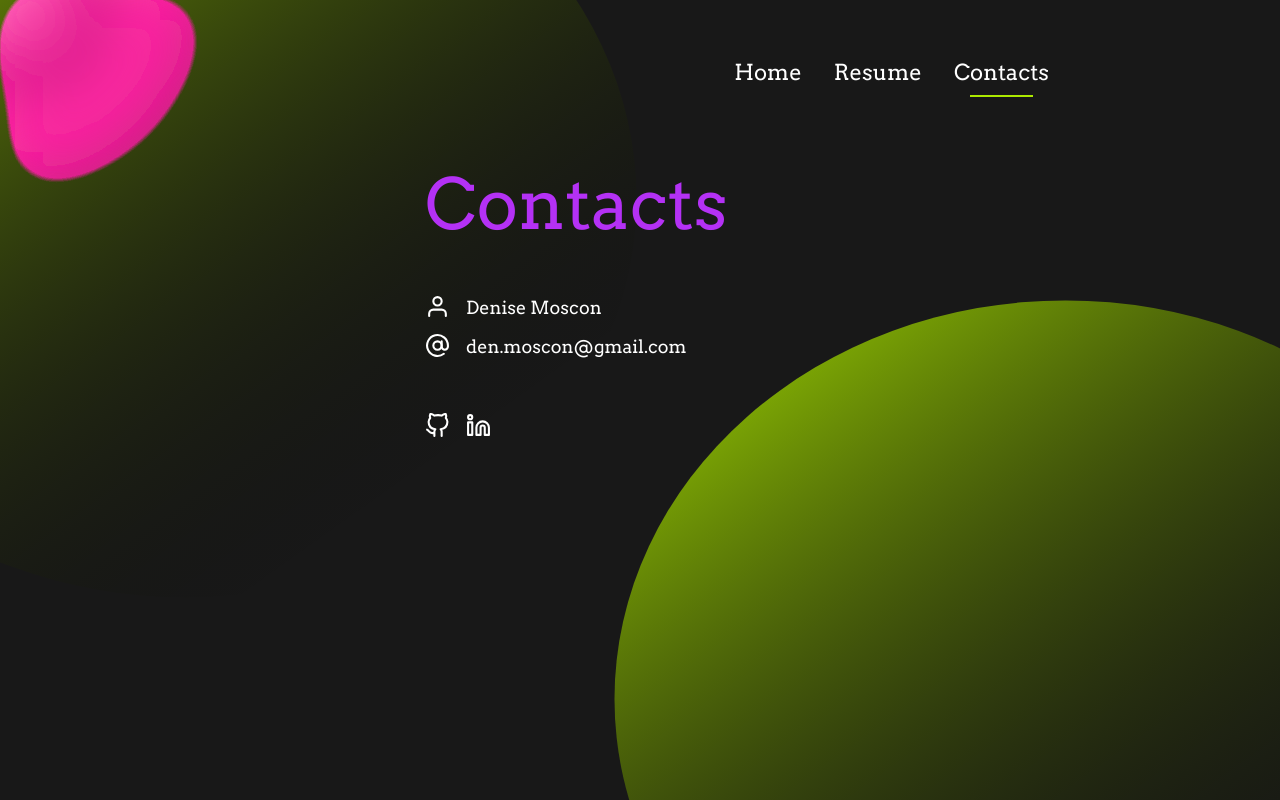
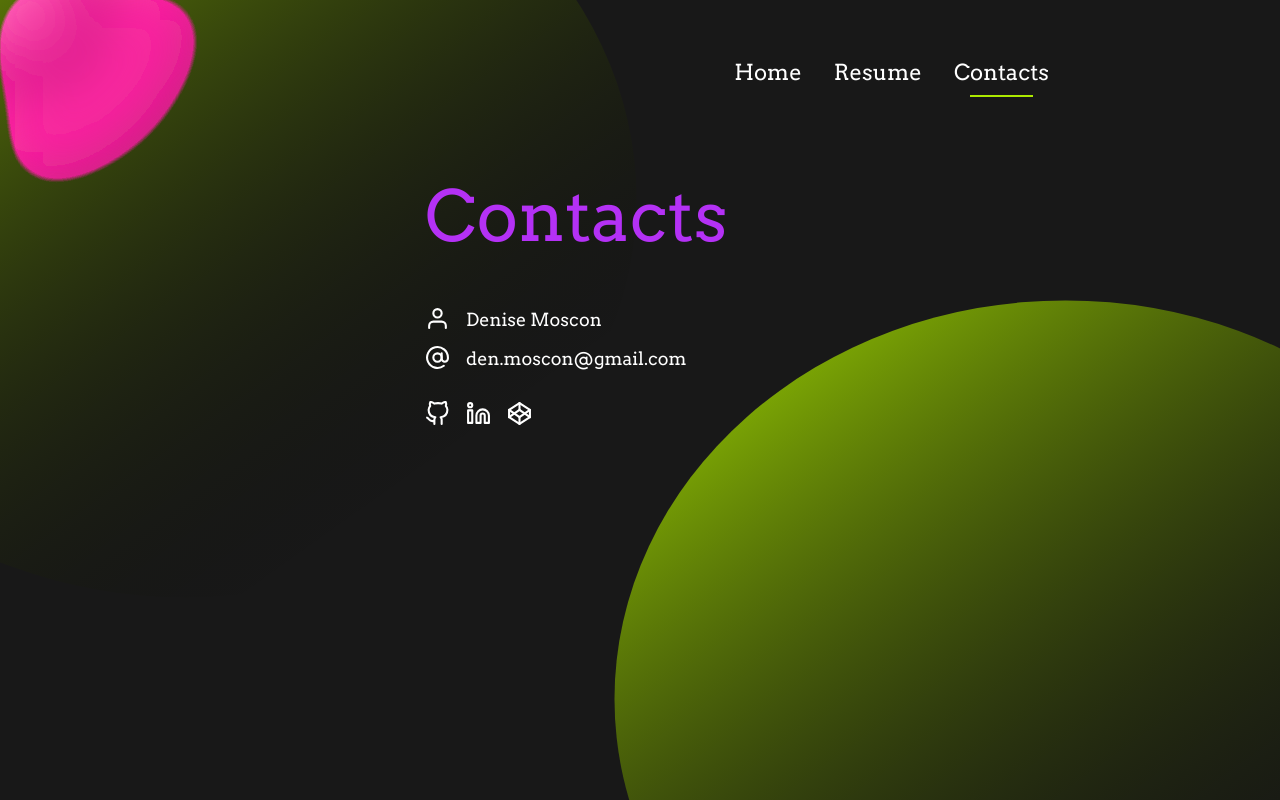
Before and after one commit to CloruroDiSodio/spring-test, a React (Create React App) app: page /#/contacts in a window 1280 px wide. Built offline with nearby package versions, Linux system fonts and the light colour scheme.

Commit message:
contacts style

```diff
--- a/src/Views/Contacts.js
+++ b/src/Views/Contacts.js
@@ -1,6 +1,6 @@
 import React from 'react'
 import {Link} from "react-router-dom";
-import { FiAtSign, FiUser, FiGithub, FiLinkedin } from "react-icons/fi";
+import { FiAtSign, FiUser, FiGithub, FiLinkedin, FiCodepen } from "react-icons/fi";
 
 const Contacts = () => {
 
@@ -29,9 +29,10 @@ const Contacts = () => {
           </a>
         </div>
 
-        <div className='d-flex align-items-start pt-5' >
+        <div className='d-flex align-items-start pt-4' >
             <a href='https://github.com/CloruroDiSodio' target='_blank' className=''> <FiGithub className='mr-3 position-relative text-white contact-link-a ' style={{fontSize: 25, zIndex: 400}}/></a>
-            <a href='https://github.com/CloruroDiSodio' target='_blank' className=''> <FiLinkedin className='mr-3 position-relative text-white contact-link-a ' style={{fontSize: 25, zIndex: 400}}/></a>
+            <a href='https://www.linkedin.com/in/denisemoscon/' target='_blank' className=''> <FiLinkedin className='mr-3 position-relative text-white contact-link-a ' style={{fontSize: 25, zIndex: 400}}/></a>
+            <a href='https://codepen.io/pineappleSyrup/' target='_blank' className=''> <FiCodepen className='mr-3 position-relative text-white contact-link-a ' style={{fontSize: 25, zIndex: 400}}/></a>
         </div>
 
 
```
